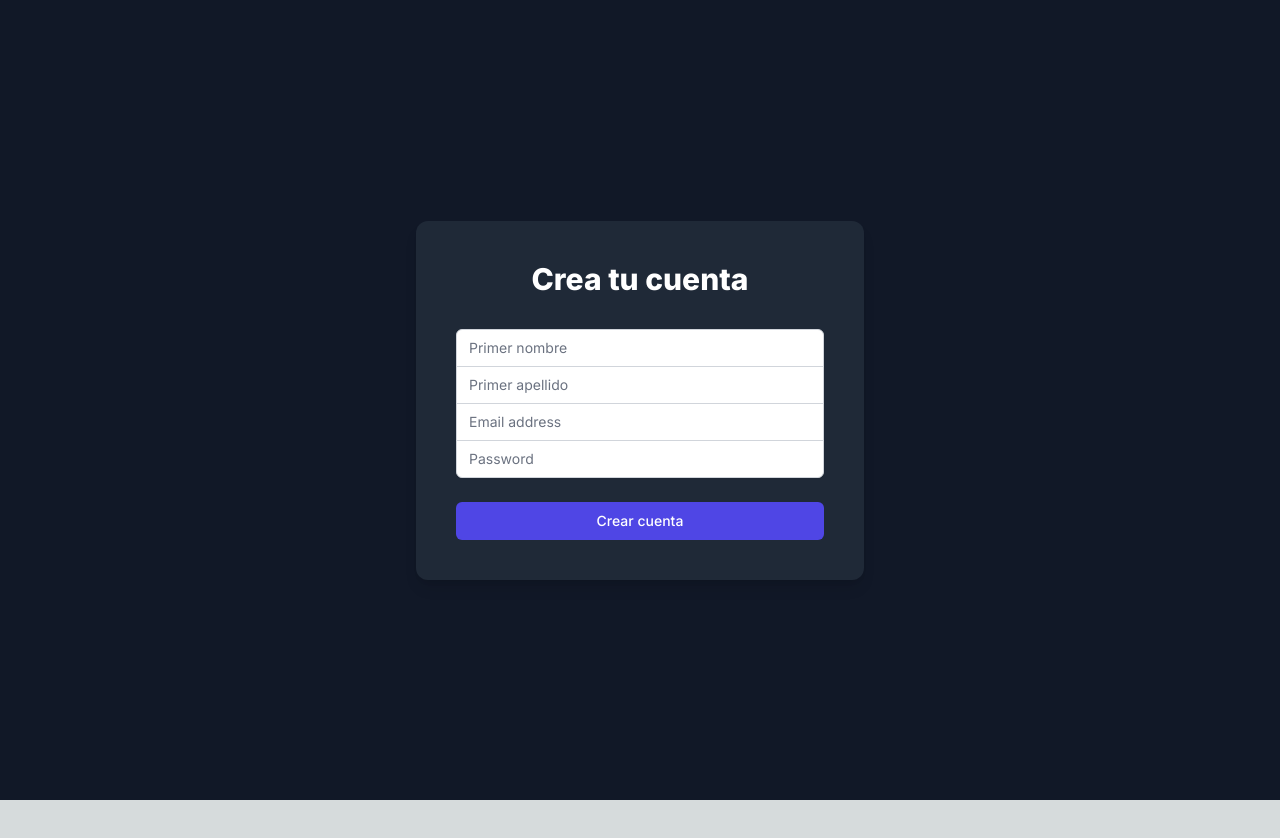
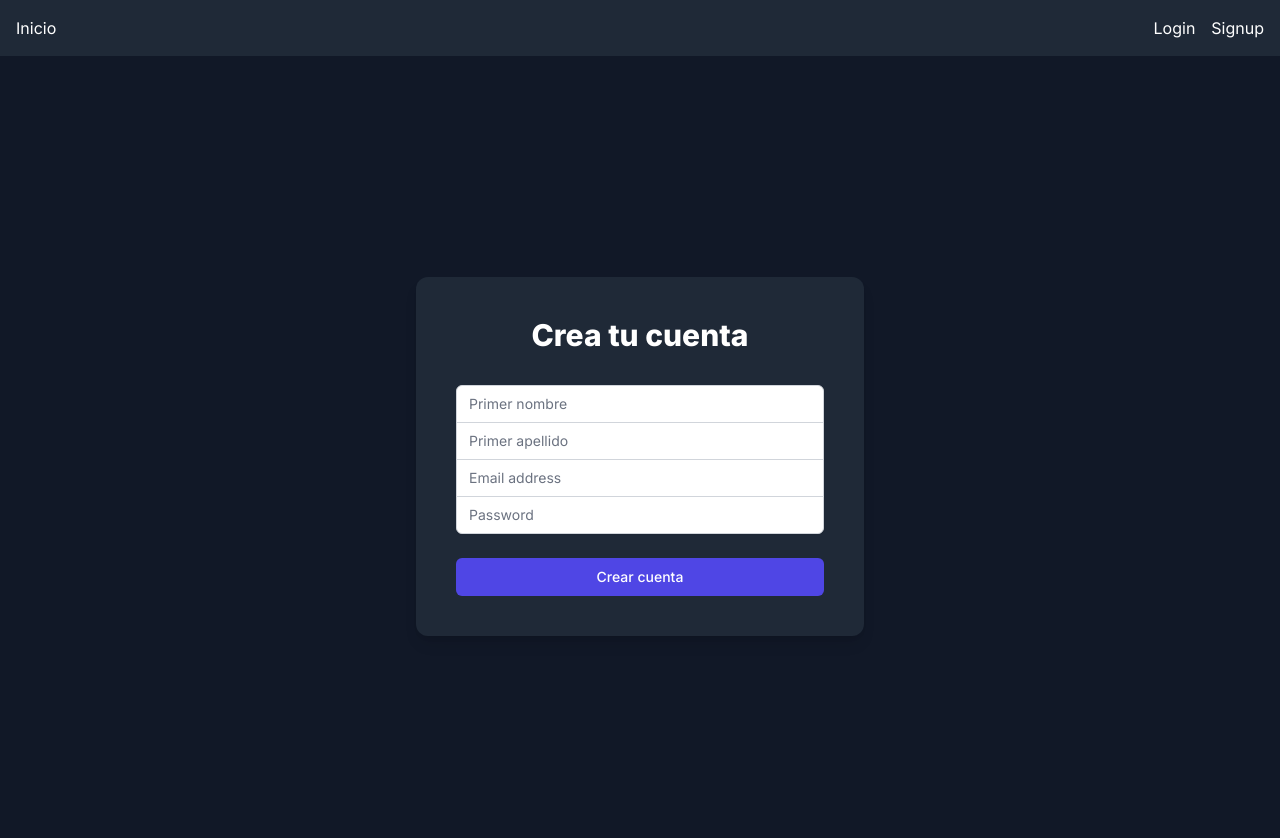
Before and after one commit to IIC3585-2024/ssr-group-08, a Next.js app in the folder next/: page /auth/signup in a window 1280 px wide. Shown: the top 838 px of the page. Before the commit the page ends 800 px from the top, so only its background shows below. Built offline with nearby package versions, Linux system fonts and the light colour scheme; no server answers.

Commit message:
feat - logout and navbar for app implemented

```diff
--- a/next/src/app/layout.js
+++ b/next/src/app/layout.js
@@ -1,5 +1,8 @@
 import { Inter } from "next/font/google";
 import "./globals.css";
+import Link from "next/link";
+import { getSessionData } from "./lib/actions";
+import LogoutButton from "@/components/LogoutButton";
 
 const inter = Inter({ subsets: ["latin"] });
 
@@ -8,10 +11,36 @@ export const metadata = {
   description: "Generated by create next app",
 };
 
-export default function RootLayout({ children }) {
+export default async function RootLayout({ children }) {
+  const session = await getSessionData();
+  const isAuthenticated = !!session;
+
   return (
-    <html lang="en">
-      <body className={inter.className}>{children}</body>
+    <html lang="es">
+      <body className={inter.className}>
+        <nav className="bg-gray-800 p-4">
+          <div className="max-w-7xl mx-auto flex justify-between">
+            <Link className="text-white" href="/">
+              Inicio
+            </Link>
+            <div>
+              {!isAuthenticated ? (
+                <>
+                  <Link className="text-white ml-4" href="/auth/login">
+                    Login
+                  </Link>
+                  <Link className="text-white ml-4" href="/auth/signup">
+                    Signup
+                  </Link>
+                </>
+              ) : (
+                <LogoutButton />
+              )}
+            </div>
+          </div>
+        </nav>
+        <main className="min-h-screen bg-gray-900">{children}</main>
+      </body>
     </html>
   );
 }
--- /dev/null
+++ b/next/src/components/LogoutButton.js
@@ -0,0 +1,24 @@
+"use client";
+
+import { logout } from "@/app/lib/actions";
+import { useRouter } from "next/navigation";
+
+export default function LogoutButton() {
+  const router = useRouter();
+
+  const handleClick = (event) => {
+    event.preventDefault();
+    logout();
+    router.push("/auth/login");
+  };
+
+  return (
+    <button
+      className="text-white ml-4"
+      href="/auth/login"
+      onClick={handleClick}
+    >
+      Logout
+    </button>
+  );
+}
```
